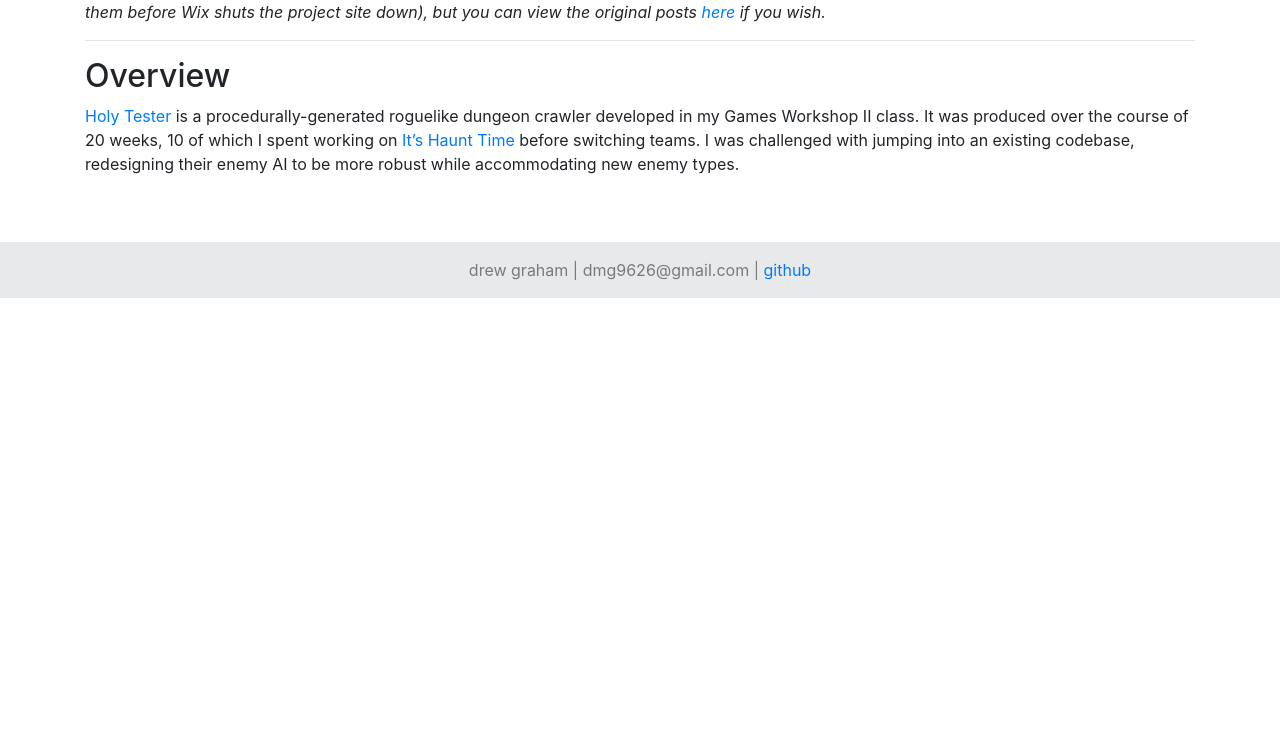
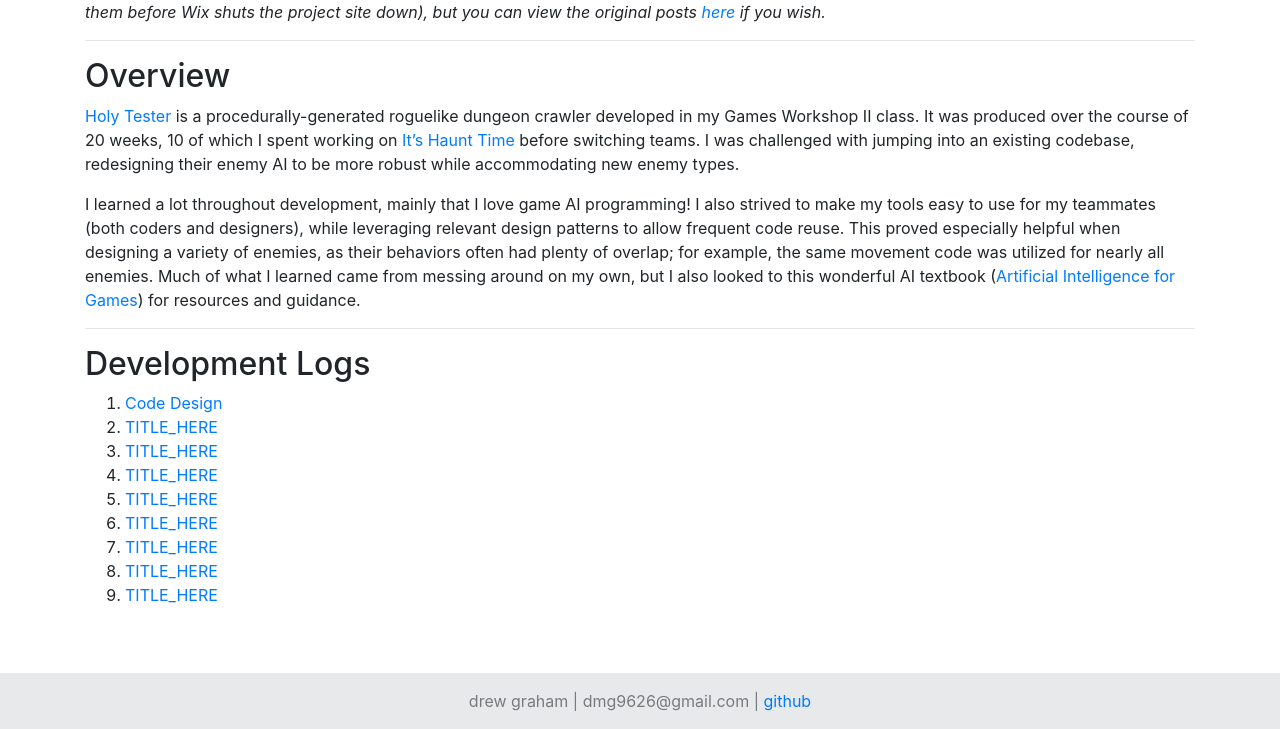
Before and after one commit to dmg9626/dmg9626.github.io, a Jekyll site: the page built from blog/holy-tester/index.md, in a window 1280 px wide and 1355 px high. Shown: the part 626-1355 px from the top of the window. Built offline with Jekyll 4.4.1, drawn with Linux system fonts in a browser that asks for light colours; nearby versions of some CDN libraries; library files that are not in the unit come from our copies.

Commit message:
- fleshed out holy tester blog index - uploaded devlog 1

```diff
--- a/blog/holy-tester/index.md
+++ b/blog/holy-tester/index.md
@@ -15,3 +15,19 @@ post_id: none
 ## Overview
 
 [Holy Tester](/games/holy-tester) is a procedurally-generated roguelike dungeon crawler developed in my Games Workshop II class. It was produced over the course of 20 weeks, 10 of which I spent working on [It's Haunt Time](/games/its-haunt-time) before switching teams. I was challenged with jumping into an existing codebase, redesigning their enemy AI to be more robust while accommodating new enemy types.
+
+I learned a lot throughout development, mainly that I love game AI programming! I also strived to make my tools easy to use for my teammates (both coders and designers), while leveraging relevant design patterns to allow frequent code reuse. This proved especially helpful when designing a variety of enemies, as their behaviors often had plenty of overlap; for example, the same movement code was utilized for nearly all enemies. Much of what I learned came from messing around on my own, but I also looked to this wonderful AI textbook ([Artificial Intelligence for Games](https://www.amazon.com/Artificial-Intelligence-Games-Ian-Millington/dp/0123747317){:target="_blank"}) for resources and guidance.
+
+----
+
+## Development Logs
+
+1. [Code Design](/blog/holy-tester/log-1)
+2. [TITLE_HERE](/blog/holy-tester/log-2)
+3. [TITLE_HERE](/blog/holy-tester/log-3)
+4. [TITLE_HERE](/blog/holy-tester/log-4)
+5. [TITLE_HERE](/blog/holy-tester/log-5)
+6. [TITLE_HERE](/blog/holy-tester/log-6)
+7. [TITLE_HERE](/blog/holy-tester/log-7)
+8. [TITLE_HERE](/blog/holy-tester/log-8)
+9. [TITLE_HERE](/blog/holy-tester/log-9)
```
Also changed, not shown: blog/holy-tester/log-1.md (added, +34 -0 lines), assets/images/blog/holy-tester/code/combat-manager-UML.png (added).
